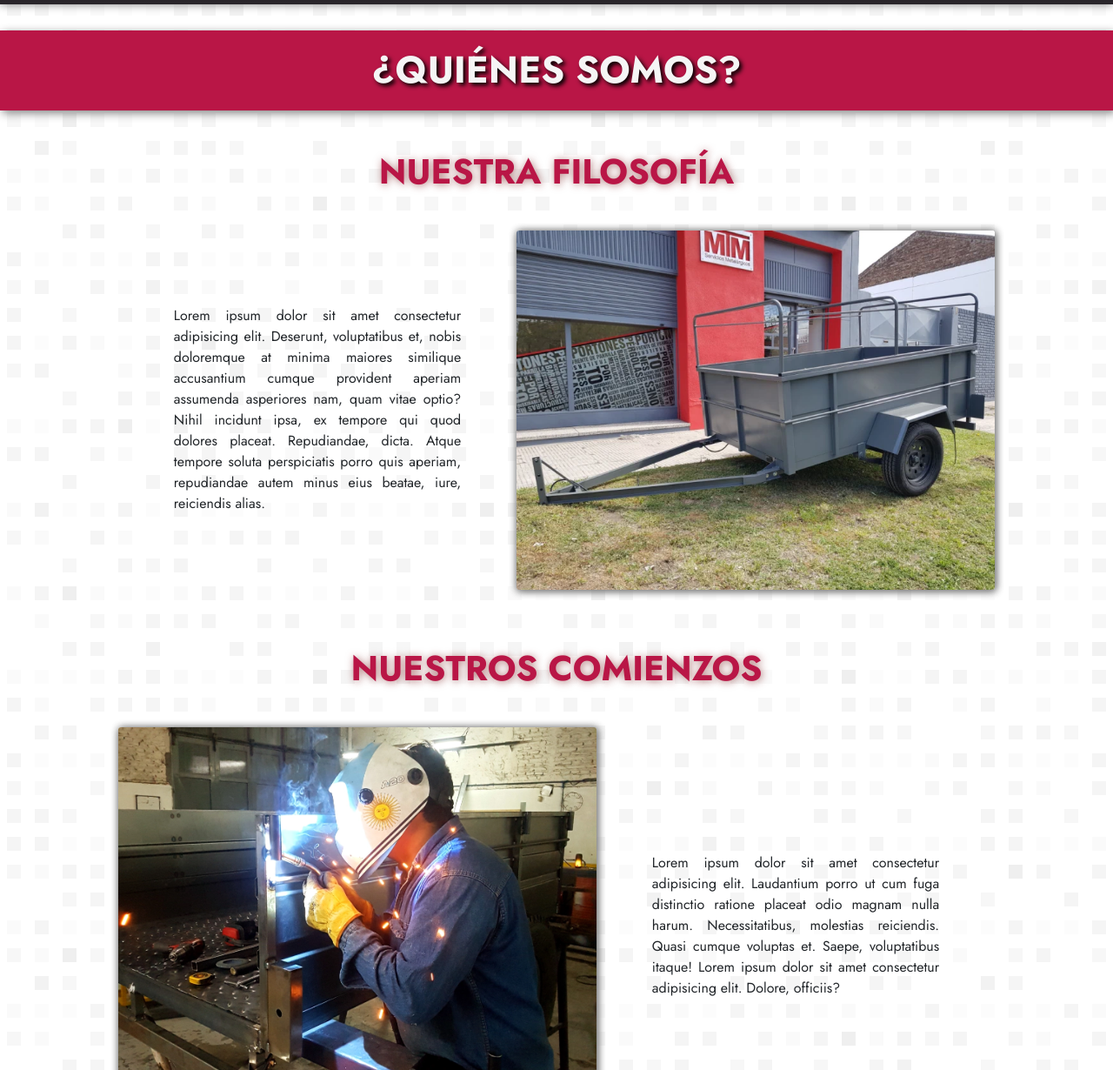
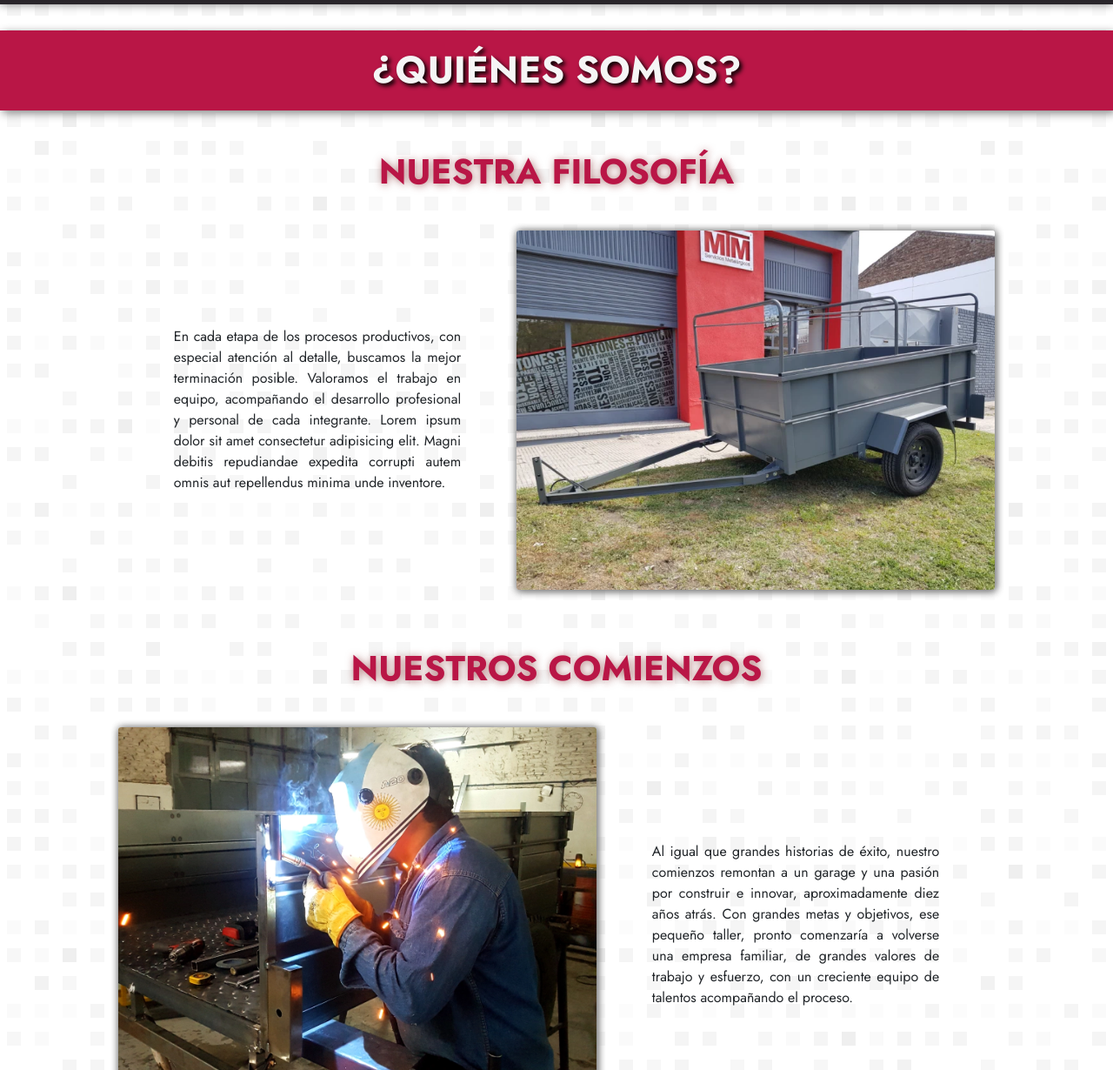
Before and after one commit to exemorelli/proyecto-coder-MTM-bootstrap, a website: page pages/empresa.html in a window 1280 px wide. Shown: the part 70-1300 px from the top of the page at 87% size. Drawn offline with nearby package versions, Linux system fonts and the light colour scheme.

Commit message:
textos en empresa.html

```diff
--- a/pages/empresa.html
+++ b/pages/empresa.html
@@ -56,11 +56,10 @@
                 </div>
                 <div class="row pages__empresa__article__container justify-content-center">
                     <p class="col-12 col-sm-10 col-md-6 col-lg-6 col-xl-5 col-xxl-4">
-                        Lorem ipsum dolor sit amet consectetur adipisicing elit. Deserunt, voluptatibus et, nobis
-                        doloremque at minima maiores similique accusantium cumque provident aperiam assumenda asperiores
-                        nam, quam vitae optio? Nihil incidunt ipsa, ex tempore qui quod dolores placeat. Repudiandae,
-                        dicta. Atque tempore soluta perspiciatis porro quis aperiam, repudiandae autem minus eius
-                        beatae, iure, reiciendis alias.
+                        En cada etapa de los procesos productivos, con especial atención al detalle, buscamos la mejor
+                        terminación posible. Valoramos el trabajo en equipo, acompañando el desarrollo profesional y
+                        personal de cada integrante. Lorem ipsum dolor sit amet consectetur adipisicing elit. Magni
+                        debitis repudiandae expedita corrupti autem omnis aut repellendus minima unde inventore.
                     </p>
                     <img class="col-12 col-sm-10 col-md-6 col-lg-6 col-xl-6 col-xxl-5 img"
                         src="../assets/img/frente-MTM-trailer.webp" alt="Frente comercial de la empresa">
@@ -75,10 +74,10 @@
                     <img class="col-12 col-sm-10 col-md-6 col-lg-6 col-xl-6 col-xxl-5 img"
                         src="../assets/img/mtm-hero.webp" alt="Fundador de la empresa en sus comienzos">
                     <p class="col-12 col-sm-10 col-md-6 col-lg-6 col-xl-5 col-xxl-4">
-                        Lorem ipsum dolor sit amet consectetur adipisicing elit. Laudantium porro ut cum fuga distinctio
-                        ratione placeat odio magnam nulla harum. Necessitatibus, molestias reiciendis. Quasi cumque
-                        voluptas et. Saepe, voluptatibus itaque! Lorem ipsum dolor sit amet consectetur adipisicing
-                        elit. Dolore, officiis?
+                        Al igual que grandes historias de éxito, nuestro comienzos remontan a un garage y una pasión por
+                        construir e innovar, aproximadamente diez años atrás. Con grandes metas y objetivos, ese pequeño
+                        taller, pronto comenzaría a volverse una empresa familiar, de grandes valores de trabajo y
+                        esfuerzo, con un creciente equipo de talentos acompañando el proceso.
                     </p>
                 </div>
             </article>
```
